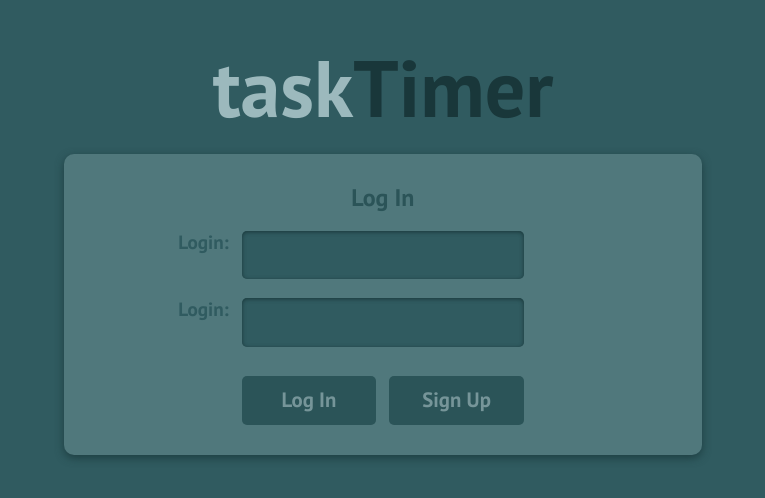
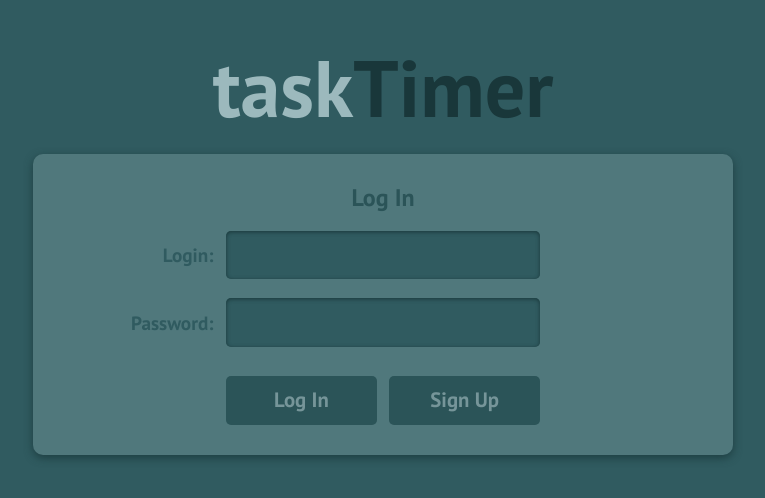
Before and after one commit to jchojna/task-timer, a React (Create React App) app: page / in a window 1280 px wide. Shown: the part 118-616 px from the top of the page, without its empty margins (257-1022 px from the left). Built offline with nearby package versions, Linux system fonts and the light colour scheme.

Commit message:
feat(UserForm): handle form's inputs on change and on blur

```diff
--- a/src/components/UserForm.js
+++ b/src/components/UserForm.js
@@ -1,80 +1,262 @@
-import React from 'react';
-import classNames from 'classnames';
+import React, { Component } from 'react';
+//import classNames from 'classnames';
 import UserInput from './UserInput';
 import '../scss/UserForm.scss';
 
-const UserForm = (props) => {
+class UserForm extends Component {
+  constructor(props) {
+    super(props);
+    this.state = {
+      login: '',
+      password: '',
+      confirm: '',
+      isLoginInputValid: false,
+      isPasswordInputValid: false,
+      isConfirmPasswordValid: false,
+      isLoginAlertVisible: false,
+      isPasswordAlertVisible: false,
+      isConfirmAlertVisible: false,
+      loginAlertText: '',
+      passwordAlertText: '',
+      confirmAlertText: '',
+      isConfirmPasswordDisabled: true
+    }
+  }
+
+  handleStateChange = (object) => this.setState(object);
+
+  handleCardToggle = () => {
+    const { onCardToggle } = this.props;
+    onCardToggle();
+    this.setState({
+      login: '',
+      password: '',
+      confirm: '',
+      isLoginAlertVisible: false,
+      isPasswordAlertVisible: false,
+      isConfirmAlertVisible: false,
+    });
+  }
+
+  handleInputChange = (input, value) => {
+    input === 'password'
+    ? this.setState({
+        password: value,
+        confirm: '',
+        isConfirmAlertVisible: false
+      })
+    : this.setState({ [input]: value });
+  }
+
+  handleLoginValidation = () => {
+    const { block } = this.props;
+    const { login } = this.state;
+
+    let loginAlertText = '';
+    const isEmpty = login === '';
+
+    switch (block) {
+
+      case 'loginForm':
+
+        if (isEmpty) {
+          loginAlertText = 'Please enter your login';
+          this.setState({
+            isLoginInputValid: false,
+            isLoginAlertVisible: true,
+            loginAlertText
+          });
+          return false;
+        }
+
+        this.setState({
+          isLoginInputValid: true,
+          isLoginAlertVisible: false
+        });
+        return true;
+
+      case 'signupForm':
+
+        if (isEmpty) {
+          loginAlertText = 'Please enter your login';
+          this.setState({
+            isLoginInputValid: false,
+            isLoginAlertVisible: true,
+            loginAlertText
+          });
+          return false;
+        }
+
+        this.setState({
+          isLoginInputValid: true,
+          isLoginAlertVisible: false
+        });
+        return true;
+
+      default: break;
+    }
+  }
+
+  handlePasswordValidation = () => {
+    const { block } = this.props;
+    const { password } = this.state;
+
+    let passwordAlertText = '';
+    const isEmpty = password === '';
+    const isPasswordTooShort = password.length < 6;
+    const hasPasswordWhiteSpaces = /\s/g.test(password);
+
+    switch (block) {
+
+      case 'loginForm':
+
+        if (isEmpty) {
+          passwordAlertText = 'Please enter your password';
+          this.setState({
+            isPasswordInputValid: false,
+            isPasswordAlertVisible: true,
+            isConfirmPasswordDisabled: true,
+            passwordAlertText
+          });
+          return false;
+        }
+
+        this.setState({
+          isPasswordInputValid: true,
+          isPasswordAlertVisible: false,
+          isConfirmPasswordDisabled: false
+        });
+        return true;
+
+      case 'signupForm':
+
+        if (isEmpty || isPasswordTooShort || hasPasswordWhiteSpaces) {
+          passwordAlertText = isEmpty
+          ? 'Please enter your password'
+
+          : isPasswordTooShort
+          ? 'Password should have at least 6 signs'
+
+          : hasPasswordWhiteSpaces
+          ? 'Password cannot contain spaces'
+          : 'Other reasons...';
+
+          this.setState({
+            isPasswordInputValid: false,
+            isPasswordAlertVisible: true,
+            isConfirmPasswordDisabled: true,
+            passwordAlertText
+          });
+          return false;
+        }
+
+        this.setState({
+          isPasswordInputValid: true,
+          isPasswordAlertVisible: false,
+          isConfirmPasswordDisabled: false
+        });
+        return true;
+
+      default: break;
+    }
+  }
+
+  handleConfirmValidation = () => {
+    const { password, confirm } = this.state;
+
+    let confirmAlertText = '';
+    const isEmpty = confirm === '';
+    const doPasswordsMatch = password === confirm;
+
+    if (isEmpty || !doPasswordsMatch) {
+      confirmAlertText = isEmpty
+      ? 'Please confirm your password'
+
+      : !doPasswordsMatch
+      ? 'Passwords do not match'
+      : 'Other reasons...';
+
+      this.setState({
+        isConfirmPasswordValid: false,
+        isConfirmAlertVisible: true,
+        confirmAlertText
+      });
+      return false;
+    }
+
+    this.setState({
+      isConfirmPasswordValid: true,
+      isConfirmAlertVisible: false
+    });
+    return true;
+  }
+
+  handleFormSubmit = (e) => {
+    e.preventDefault();
+
+    const { block, onUsersChange } = this.props;
+    const {
+      isLoginInputValid,
+      isPasswordInputValid,
+      isConfirmPasswordValid,
+      login,
+      password
+    } = this.state;
+
+    if (block === 'loginForm') {
+
+      if (isLoginInputValid && isPasswordInputValid) {
+        console.log('logged in');
+      } else {
+        console.log('log in failed');
+      }
+
+    } else if (block === 'signupForm') {
+
+      if (isLoginInputValid && isPasswordInputValid && isConfirmPasswordValid) {
+        console.log('created new user');
+      } else {
+        console.log('cannot create new user');
+      }
+
+      const newUser = {
+        login: login,
+        password: password
+      }
+      onUsersChange(newUser);
+    }
+  }
+
+  render() {
+
     const {
       className,
-    block,
-    onCardToggle,
-    onUserPanelStateChange
-  } = props;
+      block
+    } = this.props;
 
     const {
+      login,
+      password,
+      confirm,
       isLoginAlertVisible,
       isPasswordAlertVisible,
-    isConfirmAlertVisible
-  } = props.userPanelState;
-
-  const loginInput = React.createRef();
-  const passwordInput = React.createRef();
-  const passwordConfirm = React.createRef();
+      isConfirmAlertVisible,
+      loginAlertText,
+      passwordAlertText,
+      confirmAlertText,
+      isConfirmPasswordDisabled
+    } = this.state;
 
     const isLoginForm = block === 'loginForm';
     const title = isLoginForm ? 'Log In' : 'Sign Up';
     const loginButtonName = isLoginForm ? 'Log In' : 'Cancel';
     const loginButtonType = isLoginForm ? 'submit' : 'button';
     const submitButtonType = isLoginForm ? 'button' : 'submit';
-  const onLoginButtonClick = isLoginForm ? undefined : onCardToggle;
-  const onSignupButtonClick = isLoginForm ? onCardToggle : undefined;
-
-  const loginAlertClass = classNames(`${block}__alertBox ${block}__alertBox--login`, {
-    [`${block}__alertBox--visible`]: isLoginAlertVisible
-  });
-
-  const passwordAlertClass = classNames(`${block}__alertBox ${block}__alertBox--password`, {
-    [`${block}__alertBox--visible`]: isPasswordAlertVisible
-  });
-
-  const confirmAlertClass = classNames(`${block}__alertBox ${block}__alertBox--confirm`, {
-    [`${block}__alertBox--visible`]: isConfirmAlertVisible
-  });
-
-  const handleFormSubmit = (e) => {
-    e.preventDefault();
-
-    const { block, onUsersChange } = props;
-    const loginInputValue = loginInput.current.value;
-    const passwordInputValue = passwordInput.current.value;
-    const passwordConfirmValue = passwordConfirm.current.value;
-
-    onUserPanelStateChange({
-      isLoginAlertVisible: loginInputValue === '' ? true : false,
-      isPasswordAlertVisible: passwordInputValue === '' ? true : false,
-      isConfirmAlertVisible: passwordConfirmValue === '' ? true : false,
-    });
-
-    if (loginInputValue === '' || passwordInputValue === '' || passwordConfirmValue === '')  return;
-
-
-    if (block === 'loginForm') {
-
-
-
-    } else if (block === 'signupForm') {
-
-      const newUser = {
-        login: loginInputValue,
-        password: passwordInputValue
-      }
-
-      onUsersChange(newUser);
-    }
-  }
+    const onLoginButtonClick = isLoginForm ? undefined : this.handleCardToggle;
+    const onSignupButtonClick = isLoginForm ? this.handleCardToggle : undefined;
 
     return (
-    <form className={className} onSubmit={handleFormSubmit}>
+      <form className={className} onSubmit={this.handleFormSubmit}>
         <h2 className={`${block}__heading`}>
           {title}
         </h2>
@@ -82,24 +264,39 @@ const UserForm = (props) => {
         <UserInput
           block={block}
           modifier="login"
-
-
+          value={login}
+          type="text"
+          isAlertVisible={isLoginAlertVisible}
+          alertText={loginAlertText}
+          onInputChange={this.handleInputChange}
+          onInputBlur={this.handleLoginValidation}
         />
         {/* PASSWORD */}
         <UserInput
           block={block}
           modifier="password"
-
+          value={password}
+          type="password"
+          isAlertVisible={isPasswordAlertVisible}
+          alertText={passwordAlertText}
+          onInputChange={this.handleInputChange}
+          onInputBlur={this.handlePasswordValidation}
         />
         {/* PASSWORD CONFIRM */
-      isLoginForm ? <div className="empty"></div> :
-      <UserInput
+        isLoginForm
+        ? <div className="empty"></div>
+        : <UserInput
             block={block}
             modifier="confirm"
-
+            value={confirm}
+            type="password"
+            isAlertVisible={isConfirmAlertVisible}
+            alertText={confirmAlertText}
+            onInputChange={this.handleInputChange}
+            onInputBlur={this.handleConfirmValidation}
+            isInputDisabled={isConfirmPasswordDisabled}
           />
         }
-
         {/* BUTTONS */}
         <button
           className={`${block}__button ${block}__button--login`}
@@ -115,78 +312,8 @@ const UserForm = (props) => {
         >
           Sign Up
         </button>
-
-      {/* LOGIN */}
-      {/* <label
-        htmlFor={`${id}Login`}
-        className={`${id}__label ${id}__label--login`}
-      >
-        Login:
-      </label>
-      <input
-        id={`${id}Login`}
-        ref={loginInput}
-        type="text"
-        name="userLogin"
-        className={`${id}__input ${id}__input--login`}
-        spellCheck="false"
-        maxLength="20"
-      />
-      <div className={loginAlertClass}>
-        <p className={`${id}__alert`}>
-          Please enter your login
-        </p>
-      </div> */}
-
-      {/* PASSWORD */}
-      {/* <label
-        htmlFor={`${id}Password`}
-        className={`${id}__label ${id}__label--password`}
-      >
-        Password:
-      </label>
-      <input
-        id={`${id}Password`}
-        ref={passwordInput}
-        type="password"
-        name="userPassword"
-        className={`${id}__input ${id}__input--password`}
-        maxLength="20"
-      />
-      <div className={passwordAlertClass}>
-        <p className={`${id}__alert`}>
-          Please enter your password
-        </p>
-      </div> */}
-
-      { /* REPEAT PASSWORD */
-        /* id === 'signupForm'
-        ?
-        <React.Fragment>
-          <label
-            htmlFor={`${id}Confirm`}
-            className={`${id}__label ${id}__label--confirm`}
-          >
-            Confirm:
-          </label>
-          <input
-            id={`${id}Confirm`}
-            ref={passwordConfirm}
-            type="password"
-            name="userConfirm"
-            className={`${id}__input ${id}__input--confirm`}
-            maxLength="20"
-          />
-          <div className={confirmAlertClass}>
-            <p className={`${id}__alert`}>
-              Please confirm your password
-            </p>
-          </div>
-        </React.Fragment>
-        :
-        <div className="empty"></div> */
-      }
       </form>
     );
   }
+}
 export default UserForm;
--- a/src/components/UserInput.js
+++ b/src/components/UserInput.js
@@ -1,36 +1,57 @@
 import React from 'react';
+import classNames from 'classnames';
 
 const UserInput = (props) => {
-  const { block, modifier } = props;
 
-  const inputId = `${block}-${modifier}`;
-  const labelClass = `${block}__label ${block}__label--${modifier}`
-  const inputClass = `${block}__input ${block}__input--${modifier}`
-  const alertClass = `${block}__alert ${block}__alert--${modifier}`
+  const {
+    block,
+    modifier,
+    value,
+    type,
+    isAlertVisible,
+    alertText,
+    onInputChange,
+    onInputBlur,
+    isInputDisabled
+  } = props;
 
-  const alertBoxClass = `${block}__alertBox ${block}__alertBox--${modifier}`
+  const modifierName = modifier.charAt(0).toUpperCase() + modifier.substring(1);
+  const inputId = block + modifierName;
+
+  const labelClass = classNames(`${block}__label ${block}__label--${modifier}`, {
+    [`${block}__label--disabled`]: isInputDisabled
+  });
+
+  const inputClass = classNames(`${block}__input ${block}__input--${modifier}`, {
+    [`${block}__input--disabled`]: isInputDisabled
+  });
+
+  const alertBoxClass = classNames(`${block}__alertBox`,
+  `${block}__alertBox--${modifier}`, {
+    [`${block}__alertBox--visible`]: isAlertVisible && !isInputDisabled,
+  });
+
+  const alertClass = `${block}__alert ${block}__alert--${modifier}`;
 
   return (
     <React.Fragment>
-      <label
-        htmlFor={inputId}
-        className={labelClass}
-      >
-        Login:
+      <label htmlFor={inputId} className={labelClass}>
+        {`${modifierName}:`}
       </label>
       <input
         id={inputId}
-        //ref={loginInput}
-        type="text"
-        name="userLogin"
+        type={type}
+        name={inputId}
+        value={value}
+        onChange={(e) => onInputChange(modifier, e.target.value)}
         className={inputClass}
         spellCheck="false"
         maxLength="20"
+        disabled={isInputDisabled}
+        onBlur={onInputBlur}
       />
       <div className={alertBoxClass}>
-        <p className={alertClass}>
-          Please enter your login
-        </p>
+        <p className={alertClass}>{alertText}</p>
       </div>
     </React.Fragment>
   );
--- a/src/components/UserPanel.js
+++ b/src/components/UserPanel.js
@@ -9,10 +9,7 @@ class UserPanel extends Component {
     this.state = {
       isUserPanelLoaded: false,
       isLoginFormVisible: false,
-      isSignupFormVisible: false,
-      isLoginAlertVisible: false,
-      isPasswordAlertVisible: false,
-      isConfirmAlertVisible: false
+      isSignupFormVisible: false
     };
   }
 
@@ -23,21 +20,14 @@ class UserPanel extends Component {
     });
   }
 
-  handleUserPanelState = (object) => this.setState(object);
+  //handleStateChange = (object) => this.setState(object);
 
   handleCardToggle = () => {
     this.setState(prevState => ({
       isLoginFormVisible: !prevState.isLoginFormVisible,
-      isSignupFormVisible: !prevState.isSignupFormVisible,
-      isLoginAlertVisible: false,
-      isPasswordAlertVisible: false,
-      isConfirmAlertVisible: false
+      isSignupFormVisible: !prevState.isSignupFormVisible
     }));
   }
-
-  /* handleInputChange = ({target}, type) => {
-    this.setState({ [`${type}Login`] : target.value });
-  } */
 
   render() {
     const { onUsersChange } = this.props;
@@ -72,18 +62,14 @@ class UserPanel extends Component {
             className={loginClass}
             block="loginForm"
             onCardToggle={this.handleCardToggle}
-            onUserPanelStateChange={this.handleUserPanelState}
             onUsersChange={onUsersChange}
-            userPanelState={this.state}
           />
           {/* SIGNUP FORM */}
           <UserForm
             className={signupClass}
             block="signupForm"
             onCardToggle={this.handleCardToggle}
-            onUserPanelStateChange={this.handleUserPanelState}
             onUsersChange={onUsersChange}
-            userPanelState={this.state}
           />
         </div>
       </div>
--- a/src/scss/UserForm.scss
+++ b/src/scss/UserForm.scss
@@ -4,6 +4,7 @@
 
 .loginForm,
 .signupForm {
+  align-items: center;
   box-shadow: $card-shadow-medium;
   border-radius: 10px;
   display: grid;
@@ -50,7 +51,6 @@
     &--confirm { grid-area: labelConfirm; }
 
     @media only screen and (min-width: $media-md) {
-
       justify-self: end;
     }
   }
@@ -88,8 +88,15 @@
     &--confirm { grid-area: alertConfirm; }
 
     &--visible {
-      max-height: 50px;
+      max-height: 60px;
       transition: max-height $time-alert, visibility 0s;
+    }
+
+    @media only screen and (min-width: $media-md) {
+
+      &--visible {
+        max-height: 40px;
+      }
     }
   }
 
@@ -98,8 +105,8 @@
     background-color: $color-teal-warning;
     border-radius: 5px;
     color: $color-teal-light-2;
-    font-size: 1.1em;
-    font-weight: 700;
+    font-size: 1em;
+    font-weight: 400;
     margin: 0;
     padding: 0.5em;
     text-align: center;
@@ -226,6 +233,14 @@
 
   &__label {
     color: $color-teal-dark-1;
+
+    &--disabled {
+      color: rgba($color: $color-teal-dark-2, $alpha: 0.5);
+    }
+  }
+
+  &__input--disabled {
+    background-color: rgba($color: $color-teal-dark-2, $alpha: 0.5);
   }
 
   &__button {
--- a/src/scss/UserPanel.scss
+++ b/src/scss/UserPanel.scss
@@ -28,7 +28,13 @@
   }
 
   &__container {
+    max-width: 400px;
     position: relative;
-    perspective: 800px;
+    perspective: 1200px;
+    width: 100%;
+
+    @media only screen and (min-width: $media-md) {
+      max-width: 700px;
+    }
   }
 }
```
Lines whose indentation alone changed are shown as unchanged.
